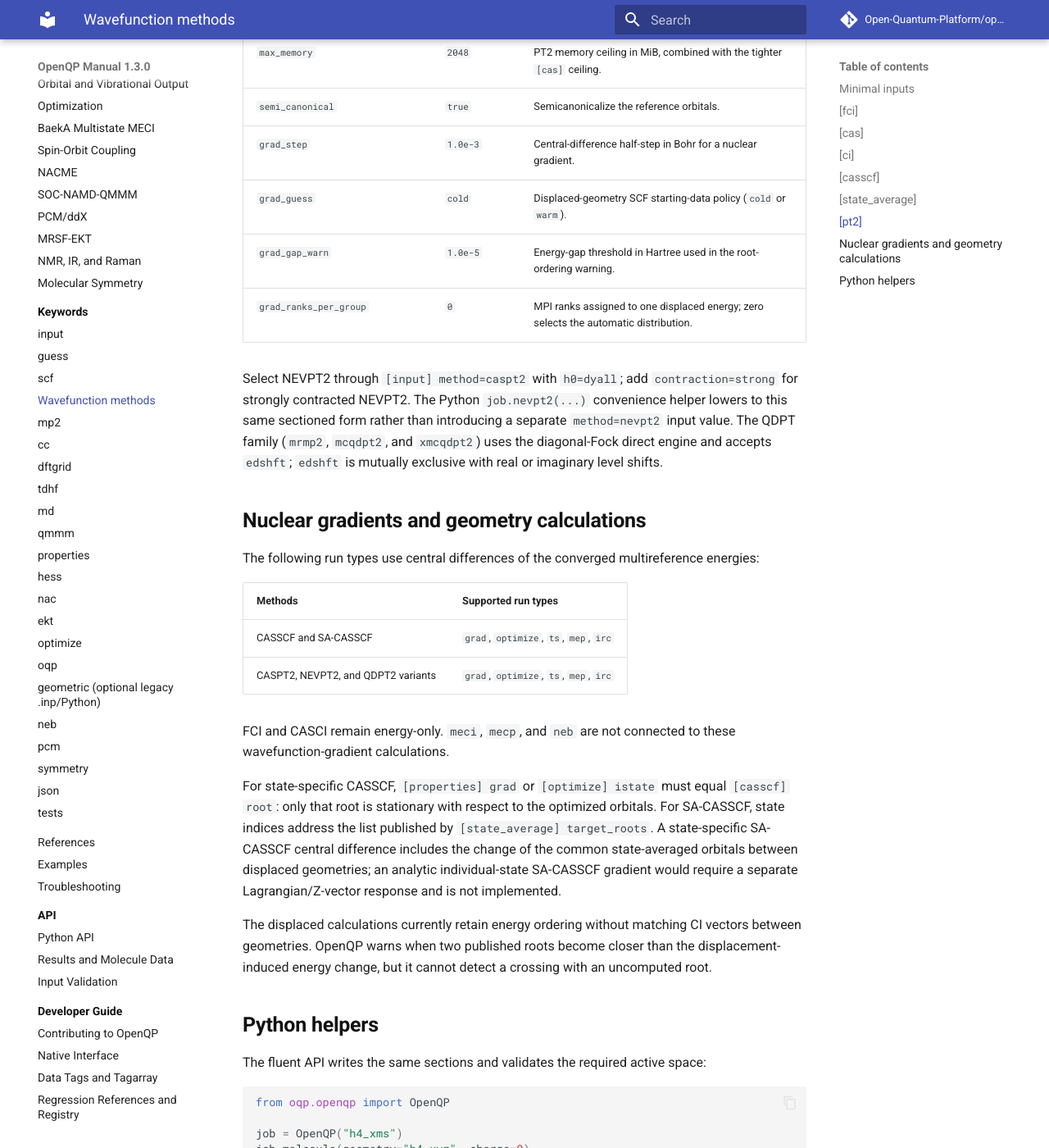
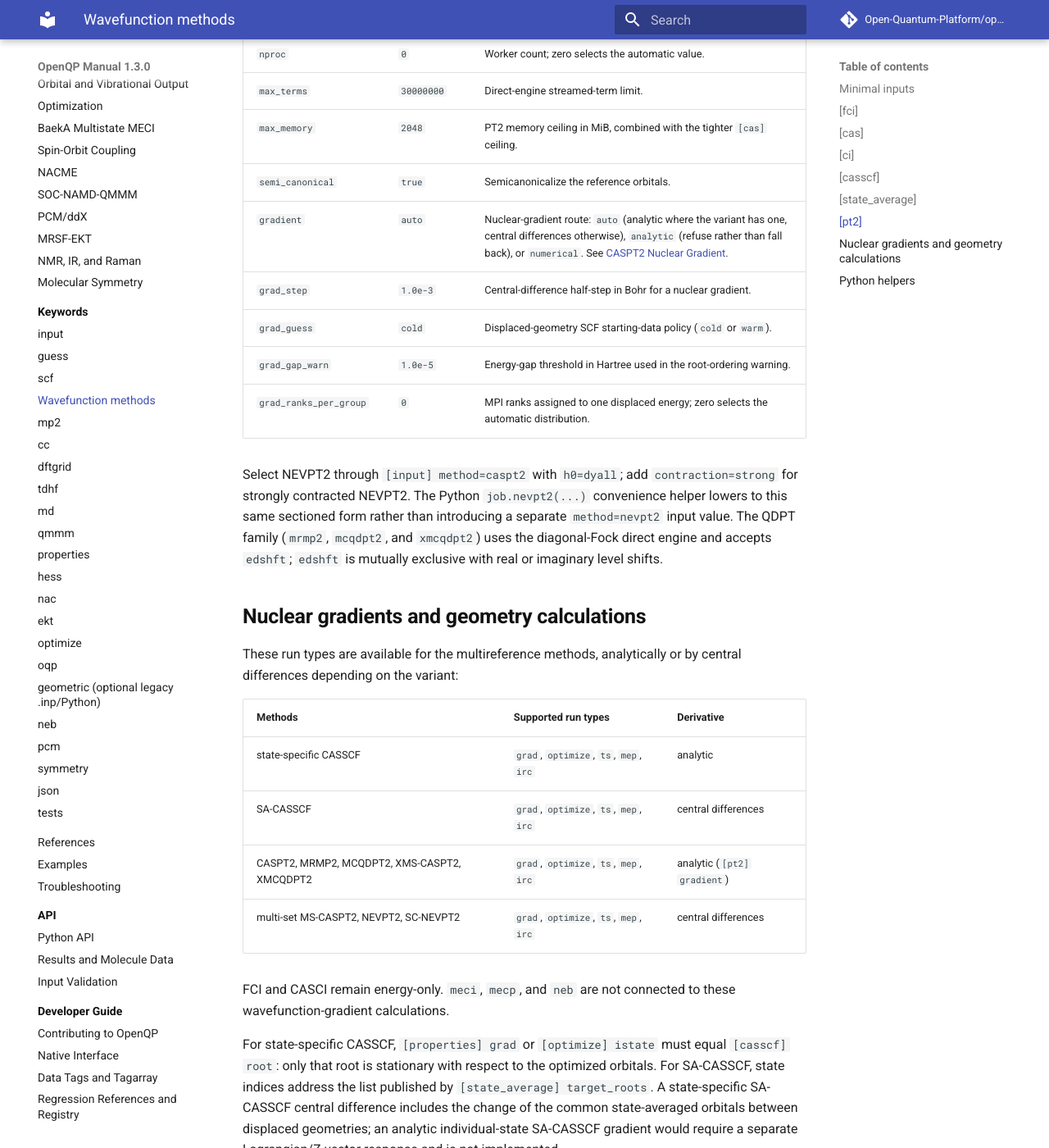
Before and after one commit to Open-Quantum-Platform/openqp-docs, an MkDocs documentation site: the page built from docs/keywords/wavefunction.md, in a window 1280 px wide and 1400 px high, scrolled down 6719 px. Shown: the whole window at 82% size. Built offline with MkDocs 1.6.1 and Material for MkDocs 9.7.7, drawn with Linux system fonts in a browser that asks for light colours; comment, search, counter and statistics services are not loaded; some of the changed text lies outside the part shown.

Commit message:
Document analytic CASPT2 and XMS-CASPT2 nuclear gradients
Companion to Open-Quantum-Platform/openqp: the CASPT2 family gains an analytic
nuclear gradient for single-state CASPT2/MRMP2, MCQDPT2 and
XMS-CASPT2/XMCQDPT2, selected by the new `[pt2] gradient` keyword
(auto | analytic | numerical), with central differences kept for the rest.

Adds workflows/caspt2-gradient.md covering what is differentiated (a full
Lagrangian: amplitude, CI, XMS state-rotation and reference-orbital response),
why the uncontracted determinant formulation makes it reachable, why the
denominator shifts are exact rather than neglected, the supported/unsupported
matrix, the conditions under which the gradient is refused rather than
approximated, and the measured accuracy against five-point finite differences.

Also records the new keyword in the `[pt2]` table and corrects the two places in
keywords/wavefunction.md that said every multireference gradient is a central
difference.

```diff
--- a/docs/keywords/wavefunction.md
+++ b/docs/keywords/wavefunction.md
@@ -6,10 +6,12 @@ require an RHF reference: leave `[input] functional` empty and use
 `[scf] type=rhf` with `multiplicity=1`.
 
 All of them run `runtype=energy`. State-specific `method=casscf` uses an
-analytic nuclear gradient; SA-CASSCF, CASPT2, NEVPT2, and QDPT2 use Cartesian
-central differences of their converged total energies. These derivatives also
-support `optimize`, `ts`, `mep`, and `irc`. See
-[CASSCF Nuclear Gradient](../workflows/casscf-gradient.md). CASCI and FCI remain
+analytic nuclear gradient, and so do single-state CASPT2/MRMP2, MCQDPT2, and
+XMS-CASPT2/XMCQDPT2; SA-CASSCF, multi-set MS-CASPT2, NEVPT2, and strongly
+contracted NEVPT2 use Cartesian central differences of their converged total
+energies. These derivatives also support `optimize`, `ts`, `mep`, and `irc`. See
+[CASSCF Nuclear Gradient](../workflows/casscf-gradient.md) and
+[CASPT2 Nuclear Gradient](../workflows/caspt2-gradient.md). CASCI and FCI remain
 energy-only.
 
 The method selects which sections are read:
@@ -228,6 +230,7 @@ response that is not implemented.
 | `max_terms` | `30000000` | Direct-engine streamed-term limit. |
 | `max_memory` | `2048` | PT2 memory ceiling in MiB, combined with the tighter `[cas]` ceiling. |
 | `semi_canonical` | `true` | Semicanonicalize the reference orbitals. |
+| `gradient` | `auto` | Nuclear-gradient route: `auto` (analytic where the variant has one, central differences otherwise), `analytic` (refuse rather than fall back), or `numerical`. See [CASPT2 Nuclear Gradient](../workflows/caspt2-gradient.md). |
 | `grad_step` | `1.0e-3` | Central-difference half-step in Bohr for a nuclear gradient. |
 | `grad_guess` | `cold` | Displaced-geometry SCF starting-data policy (`cold` or `warm`). |
 | `grad_gap_warn` | `1.0e-5` | Energy-gap threshold in Hartree used in the root-ordering warning. |
@@ -243,13 +246,15 @@ imaginary level shifts.
 
 ## Nuclear gradients and geometry calculations
 
-The following run types use central differences of the converged
-multireference energies:
+These run types are available for the multireference methods, analytically or
+by central differences depending on the variant:
 
-| Methods | Supported run types |
-| --- | --- |
-| CASSCF and SA-CASSCF | `grad`, `optimize`, `ts`, `mep`, `irc` |
-| CASPT2, NEVPT2, and QDPT2 variants | `grad`, `optimize`, `ts`, `mep`, `irc` |
+| Methods | Supported run types | Derivative |
+| --- | --- | --- |
+| state-specific CASSCF | `grad`, `optimize`, `ts`, `mep`, `irc` | analytic |
+| SA-CASSCF | `grad`, `optimize`, `ts`, `mep`, `irc` | central differences |
+| CASPT2, MRMP2, MCQDPT2, XMS-CASPT2, XMCQDPT2 | `grad`, `optimize`, `ts`, `mep`, `irc` | analytic (`[pt2] gradient`) |
+| multi-set MS-CASPT2, NEVPT2, SC-NEVPT2 | `grad`, `optimize`, `ts`, `mep`, `irc` | central differences |
 
 FCI and CASCI remain energy-only. `meci`, `mecp`, and `neb` are not connected
 to these wavefunction-gradient calculations.
--- a/mkdocs.yml
+++ b/mkdocs.yml
@@ -46,6 +46,7 @@ nav:
       - MP2: workflows/mp2.md
       - Coupled Cluster: workflows/coupled-cluster.md
       - CASSCF Nuclear Gradient: workflows/casscf-gradient.md
+      - CASPT2 Nuclear Gradient: workflows/caspt2-gradient.md
       - TDDFT and TDHF: workflows/tddft.md
       - SF-TDDFT: workflows/sf-tddft.md
       - MRSF-TDDFT: workflows/mrsf-tddft.md
```
Also changed, not shown: docs/workflows/caspt2-gradient.md (added, +194 -0 lines).
